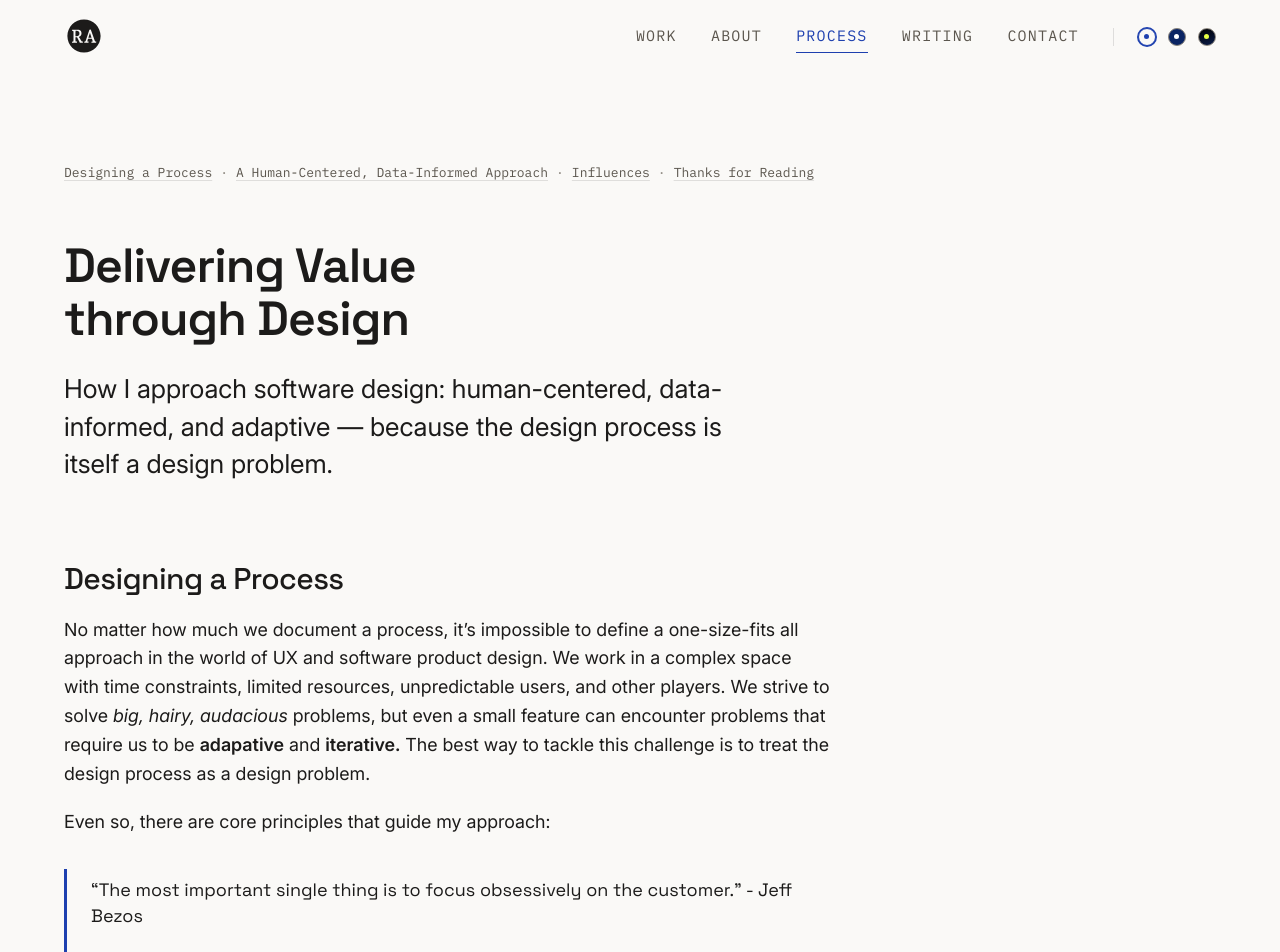
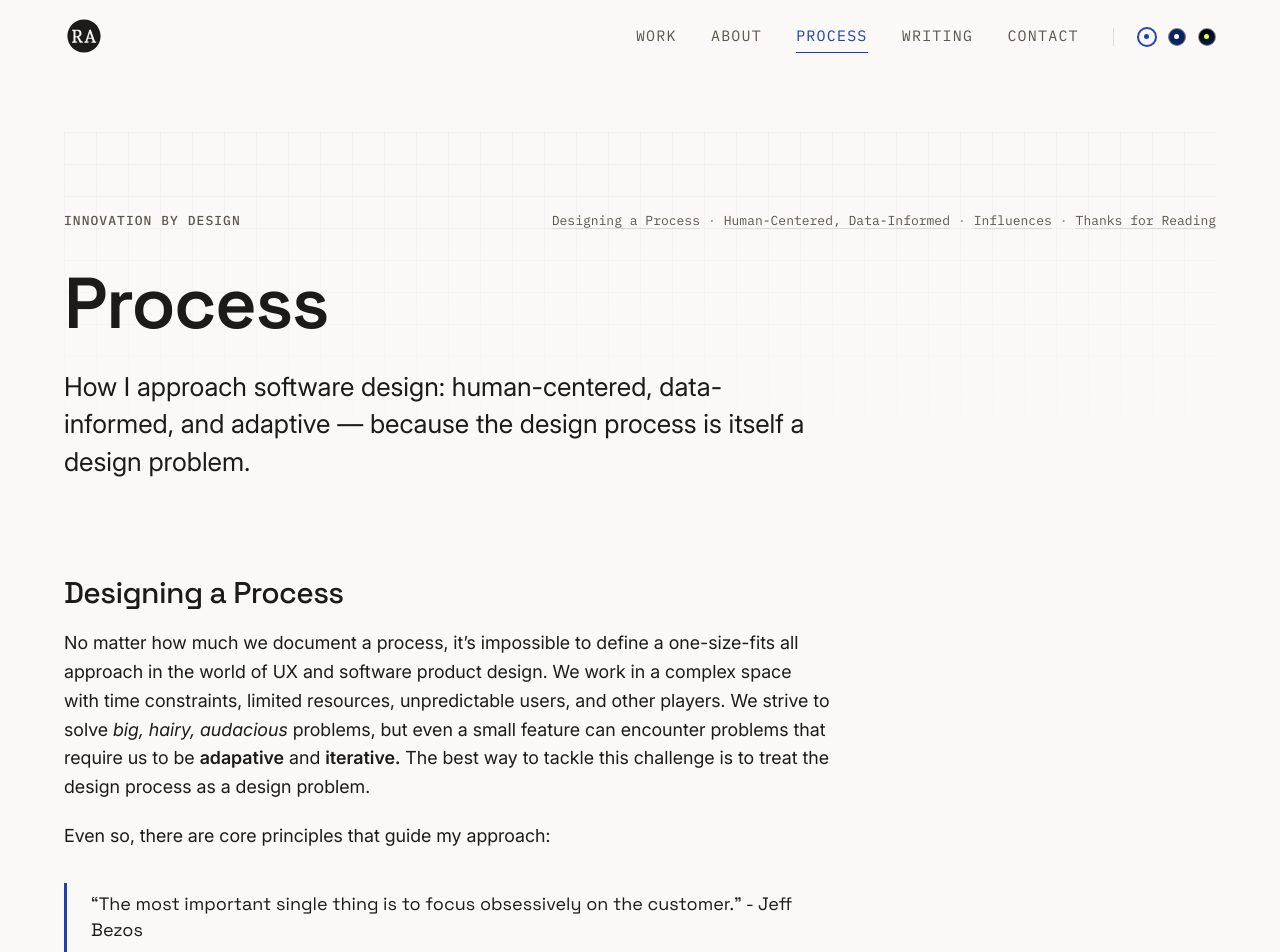
Before and after one commit to arnaudin/arnaudin.github.io, a Jekyll site: the page built from _pages/process.html, in a window 1280 px wide. Shown: the top 952 px of the page. Built offline with Jekyll 4.4.1, drawn with Linux system fonts in a browser that asks for light colours; some of the changed text lies outside the part shown.

Commit message:
add hero to process page
process page was a 'project' so templated differently, allow it to look like a 'page'

```diff
--- a/_includes/page-title.html
+++ b/_includes/page-title.html
@@ -1,4 +1,22 @@
 {% if page.layout == "post" or page.layout == "project" %}
+    {% if page.layout == "project" and page.hero_kicker %}
+        {% comment %} Hero variant: top-level pages built on the project
+            template (e.g. /process/) share the home-hero header — and its
+            graticule wash — with the other main pages. The "On this page"
+            links keep their seat in the kicker row. {% endcomment %}
+        <section class="home-hero home-hero-compact">
+            <div class="home-hero-inner">
+                <div class="home-hero-kicker-row">
+                    <p class="home-hero-kicker meta-label">{{ page.hero_kicker }}</p>
+                    {% include project-toc.html %}
+                </div>
+                <h1 class="home-hero-title">{{ page.title }}</h1>
+                {% if page.hero_lede %}
+                    <p class="home-hero-lede">{{ page.hero_lede }}</p>
+                {% endif %}
+            </div>
+        </section>
+    {% else %}
         <div class="page-title-wrapper">
             {% if page.layout == "project" %}
                 {% comment %} Kicker row: label on the left, "On this page" section
@@ -14,3 +32,4 @@
             <h1 class="page-title type-level-1">{{ page.title }}</h1>
         </div>
     {% endif %}
+{% endif %}
--- a/_pages/process.html
+++ b/_pages/process.html
@@ -1,13 +1,16 @@
 ---
 layout: project
-title: Delivering Value through Design
+title: Process
 permalink: /process/
 priority: 0.9
 redirect_from:
   - /approach/
   - /philosophy/
 
-summary: "How I approach software design: human-centered, data-informed, and adaptive — because the design process is itself a design problem."
+description: "How I approach software design: human-centered, data-informed, and adaptive — because the design process is itself a design problem."
+
+hero_kicker: Innovation by design
+hero_lede: "How I approach software design: human-centered, data-informed, and adaptive — because the design process is itself a design problem."
 
 content_layout:
   - section_layout: text
@@ -28,7 +31,7 @@ content_layout:
 
       It's then easy to see how this applies to process at a meta-level. Developing a process must be a contexual and intentional design exercise itself. A few things that always remain constant: I will aim to define a path that clarifies intent, aligns teams, derisks decisions, and ultimately delivers exceptional value to users and stakeholders.
 
-      ## A Human-Centered, Data-Informed Approach
+      ## Human-Centered, Data-Informed
 
       My process is rooted in human-centered design principles, honed over more than a decade of designing software in startups and enterprises. I am a LUMA Certified Practitioner in Human-Centered Design, so am familiar with a toolset which provides incredible range.
 
--- a/_sass/site/base/_print.scss
+++ b/_sass/site/base/_print.scss
@@ -55,8 +55,10 @@
   .accessibility-skip,
   // The title block owns the title on paper; the screen h1 would repeat it.
   // (:has is fine here — every print-capable engine this decade supports it,
-  // and the fallback is a harmless repeated title.)
-  .main-content:has(.print-title-block) .page-title-wrapper {
+  // and the fallback is a harmless repeated title.) .home-hero covers the
+  // hero variant of the project template (e.g. /process/).
+  .main-content:has(.print-title-block) .page-title-wrapper,
+  .main-content:has(.print-title-block) .home-hero {
     display: none !important;
   }
 
--- a/_sass/site/layouts/_projects.scss
+++ b/_sass/site/layouts/_projects.scss
@@ -66,6 +66,21 @@ $thumb-animation-ease-out: ease-in-out;
 
   .home-hero-kicker {
     margin-bottom: var(--space-6);
+  }
+
+  // Kicker + "On this page" links on one line (hero variant of the project
+  // template, e.g. /process/) — same arrangement as .page-title-kicker-row.
+  .home-hero-kicker-row {
+    display: flex;
+    flex-wrap: wrap;
+    justify-content: space-between;
+    align-items: baseline;
+    gap: var(--space-2) var(--space-6);
+    margin-bottom: var(--space-6);
+
+    .home-hero-kicker {
+      margin-bottom: 0;
+    }
   }
 
   .home-hero-title {
```
Lines whose indentation alone changed are shown as unchanged.
